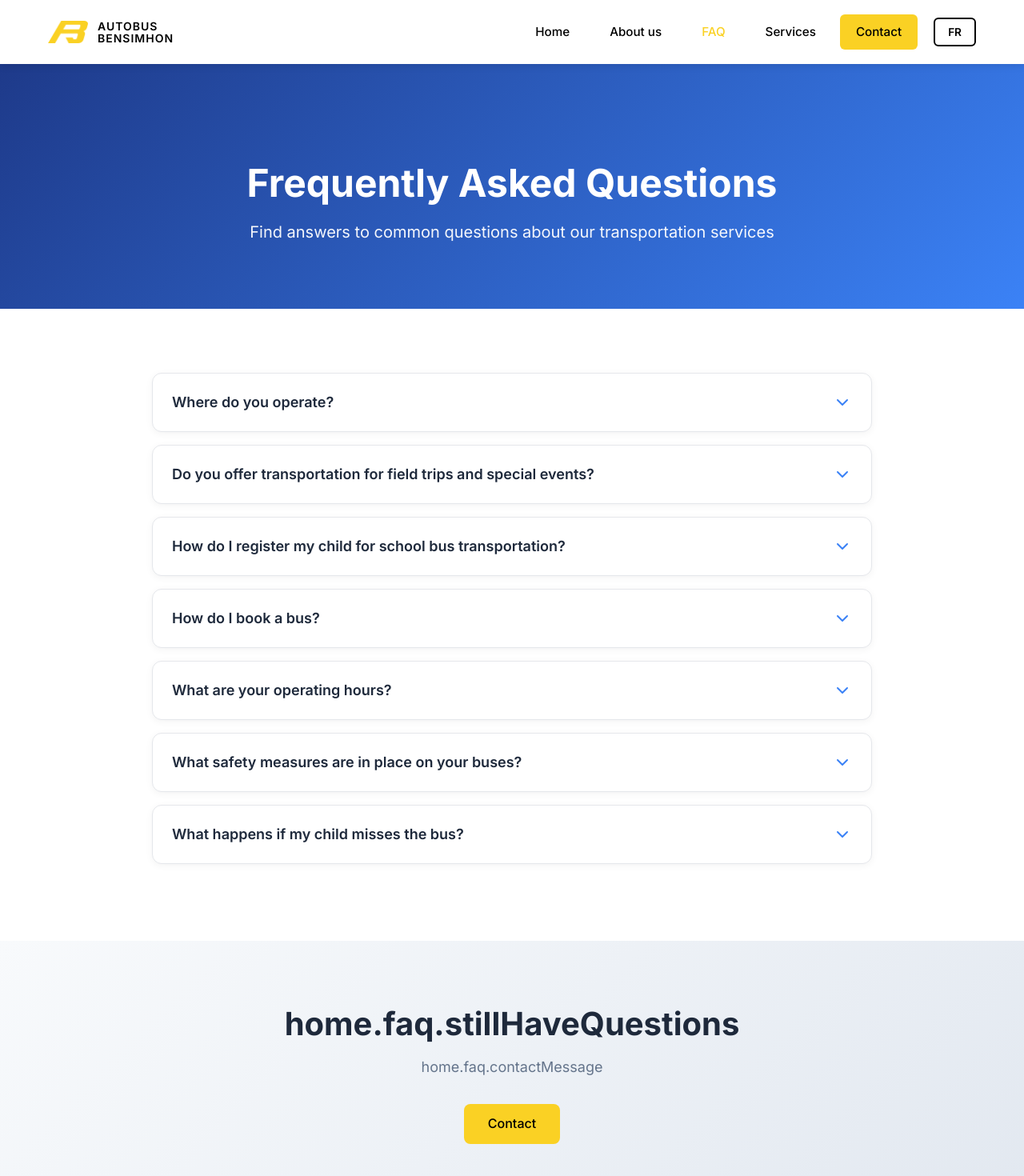
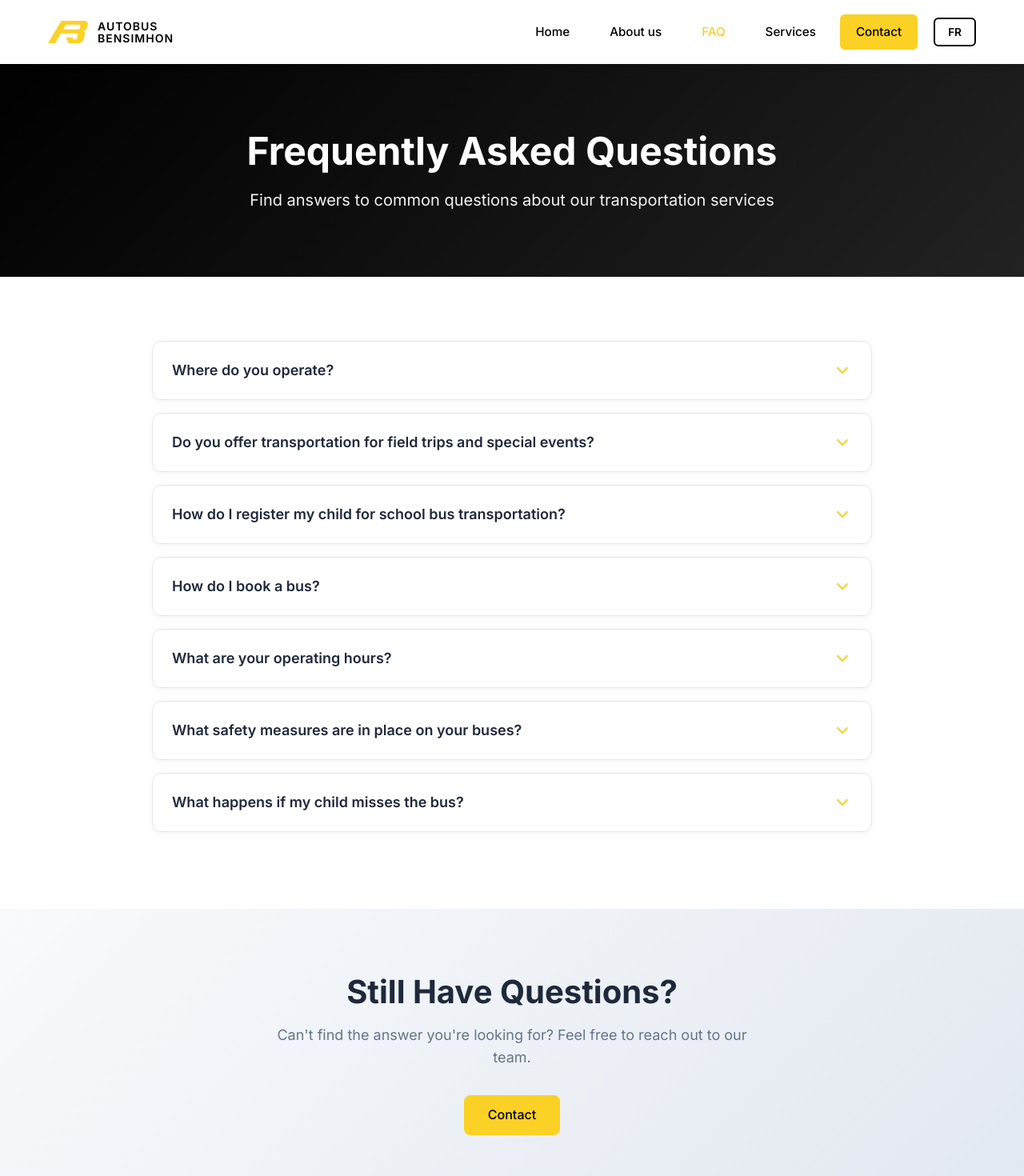
Before and after one commit to SNM1105/autobus-bensimhon, a React (Vite) app: page /faq in a window 1280 px wide. Shown: the top 1470 px of the page at 80% size. Built offline with nearby package versions, Linux system fonts and the light colour scheme.

Commit message:
fixed FAQ

```diff
--- a/src/pages/About.css
+++ b/src/pages/About.css
@@ -14,11 +14,13 @@
   font-weight: 700;
   margin-bottom: 15px;
   color: var(--color-black);
+  animation: fadeInUp 0.6s ease-out;
 }
 
 .about-hero p {
   font-size: 1.2rem;
   color: #333;
+  animation: fadeInUp 0.6s ease-out 0.1s backwards;
 }
 
 /* Company Story */
@@ -439,3 +441,15 @@
     transform: translateY(-3px);
   }
 }
+
+/* Animations */
+@keyframes fadeInUp {
+  from {
+    opacity: 0;
+    transform: translateY(30px);
+  }
+  to {
+    opacity: 1;
+    transform: translateY(0);
+  }
+}
--- a/src/pages/Contact.css
+++ b/src/pages/Contact.css
@@ -14,11 +14,13 @@
   font-size: 3rem;
   font-weight: 700;
   margin-bottom: 15px;
+  animation: fadeInUp 0.6s ease-out;
 }
 
 .contact-hero p {
   font-size: 1.2rem;
   color: var(--color-light-gray);
+  animation: fadeInUp 0.6s ease-out 0.1s backwards;
 }
 
 /* Contact Grid */
@@ -371,3 +373,15 @@
     text-align: center;
   }
 }
+
+/* Animations */
+@keyframes fadeInUp {
+  from {
+    opacity: 0;
+    transform: translateY(30px);
+  }
+  to {
+    opacity: 1;
+    transform: translateY(0);
+  }
+}
--- a/src/pages/FAQ.css
+++ b/src/pages/FAQ.css
@@ -4,9 +4,9 @@
 
 /* Hero Section */
 .faq-hero {
-  background: linear-gradient(135deg, #1e3a8a 0%, #3b82f6 100%);
-  color: white;
-  padding: 120px 20px 80px;
+  background: linear-gradient(135deg, var(--color-black) 0%, #222 100%);
+  color: var(--color-white);
+  padding: 80px 0;
   text-align: center;
 }
 
@@ -46,7 +46,7 @@
 
 .faq-item:hover {
   box-shadow: 0 4px 12px rgba(0, 0, 0, 0.08);
-  border-color: #3b82f6;
+  border-color: var(--color-primary);
 }
 
 .faq-question {
@@ -67,13 +67,13 @@
 }
 
 .faq-question:hover {
-  color: #3b82f6;
+  color: var(--color-primary);
 }
 
 .faq-icon {
   flex-shrink: 0;
   transition: transform 0.3s ease;
-  color: #3b82f6;
+  color: var(--color-primary);
 }
 
 .faq-item.active .faq-icon {
--- a/src/pages/Services.css
+++ b/src/pages/Services.css
@@ -14,11 +14,13 @@
   font-size: 3rem;
   font-weight: 700;
   margin-bottom: 15px;
+  animation: fadeInUp 0.6s ease-out;
 }
 
 .services-hero p {
   font-size: 1.2rem;
   color: var(--color-light-gray);
+  animation: fadeInUp 0.6s ease-out 0.1s backwards;
 }
 
 /* Services Main */
@@ -240,3 +242,15 @@
     font-size: 1.8rem;
   }
 }
+
+/* Animations */
+@keyframes fadeInUp {
+  from {
+    opacity: 0;
+    transform: translateY(30px);
+  }
+  to {
+    opacity: 1;
+    transform: translateY(0);
+  }
+}
--- a/src/translations/en.json
+++ b/src/translations/en.json
@@ -56,6 +56,8 @@
     "faq": {
       "title": "Frequently Asked Questions",
       "subtitle": "Find answers to common questions about our transportation services",
+      "stillHaveQuestions": "Still Have Questions?",
+      "contactMessage": "Can't find the answer you're looking for? Feel free to reach out to our team.",
       "questions": {
         "q1": {
           "question": "Where do you operate?",
--- a/src/translations/fr.json
+++ b/src/translations/fr.json
@@ -56,6 +56,8 @@
     "faq": {
       "title": "Questions fréquentes",
       "subtitle": "Trouvez des réponses aux questions courantes sur nos services de transport",
+      "stillHaveQuestions": "Vous avez encore des questions?",
+      "contactMessage": "Vous ne trouvez pas la réponse que vous cherchez? N'hésitez pas à contacter notre équipe.",
       "questions": {
         "q1": {
           "question": "Où opérez-vous?",
```
